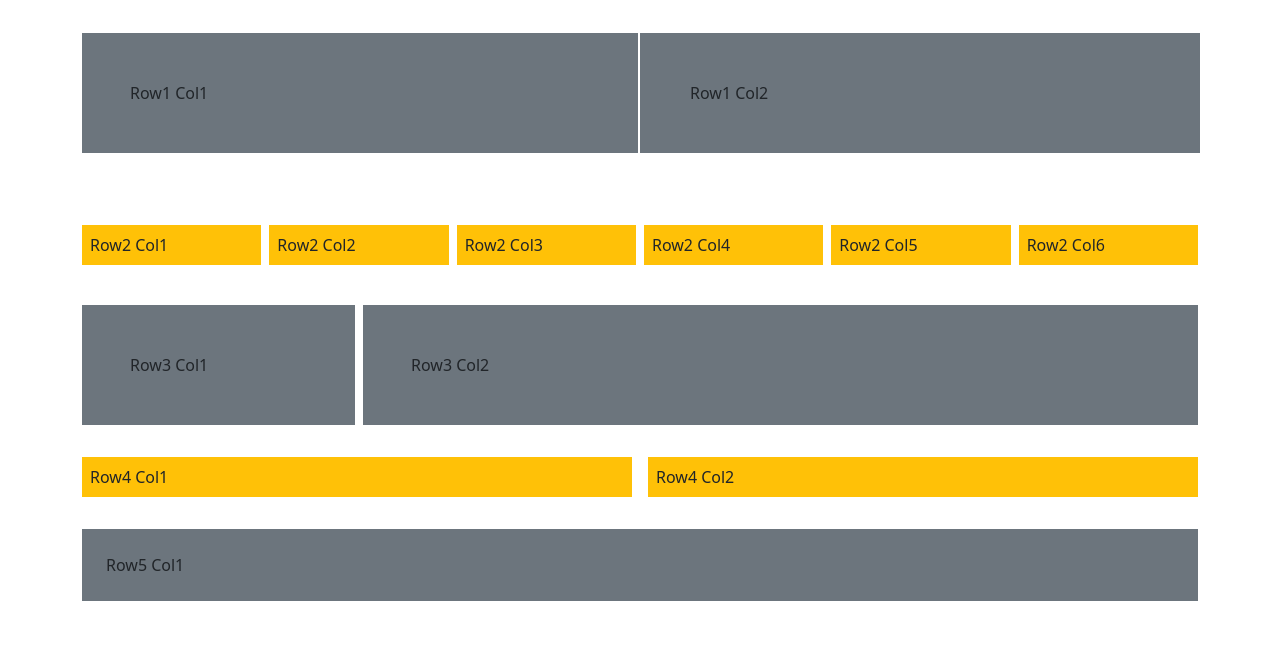
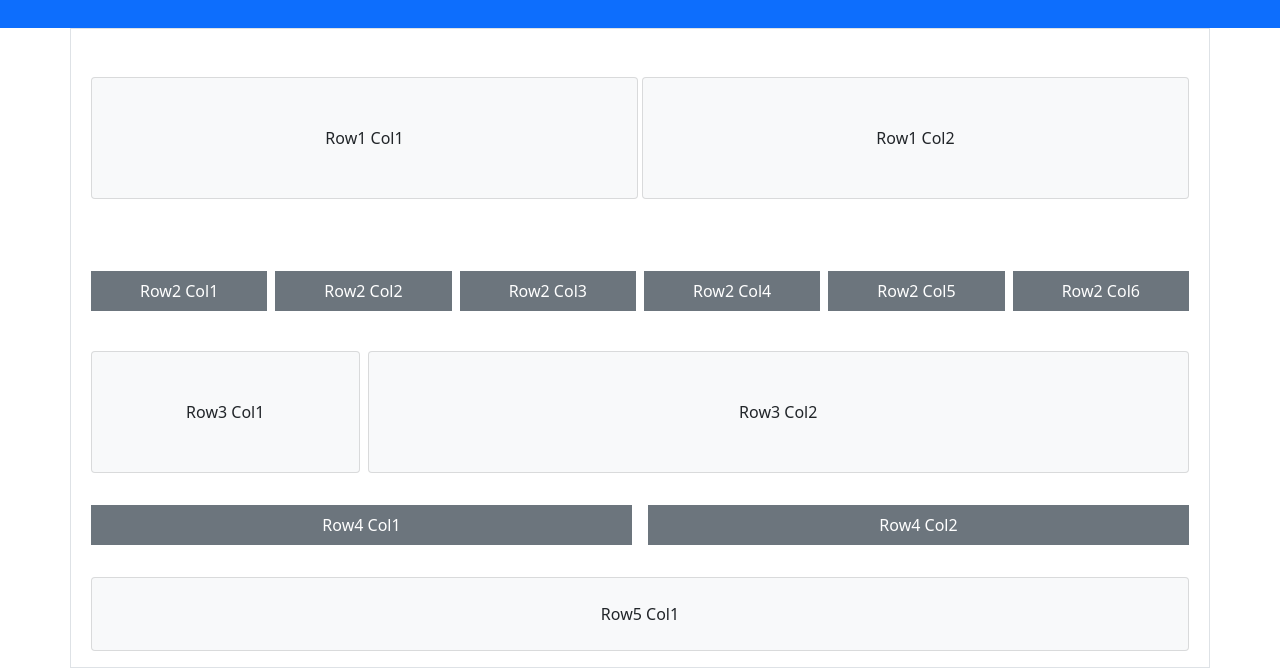
Before and after one commit to Alyssa-Allera/Bootstrap-Exersice-1, a plain HTML site: page index.html in a window 1280 px wide. Shown: the part 135-803 px from the top of the page. Drawn offline with nearby package versions, Linux system fonts and the light colour scheme.

Commit message:
Update index.html

```diff
--- a/index.html
+++ b/index.html
@@ -8,64 +8,67 @@
     <link href="https://cdn.jsdelivr.net/npm/bootstrap@5.0.1/dist/css/bootstrap.min.css" rel="stylesheet" integrity="sha384-+0n0xVW2eSR5OomGNYDnhzAbDsOXxcvSN1TPprVMTNDbiYZCxYbOOl7+AMvyTG2x" crossorigin="anonymous">
 </head>
 <body>
-    <div class="container-fluid bg-primary py-5">FLUID</div>
-
+    <div class="container-fluid bg-primary py-5 display-4 text-white text-center">
+        FLUID
+    </div>
+    <div class="container border px-2">
         <div class="container py-5">
             <div class="row gx-1">
                 <div class="col-6">
-                <div class="p-5 bg-secondary">Row1 Col1</div>
+                    <div class="card bg-light p-5 text-center">Row1 Col1</div>
                 </div>
-            <div class="col-6 bg-secondary">
-                <div class="p-5 bg-secondary">Row1 Col2</div>
+                <div class="col-6">
+                    <div class="card bg-light p-5 text-center">Row1 Col2</div>
                 </div>
             </div>
         </div>
         <div class="container py-4">
             <div class="row gx-2 gy-2">
                 <div class="col-sm-6 col-md-4 col-lg-2">
-                <div class="p-2 bg-warning">Row2 Col1</div>
+                    <div class="p-2 bg-secondary text-center text-white">Row2 Col1</div>
                 </div>
                 <div class="col-sm-6 col-md-4 col-lg-2">
-                <div class="p-2 bg-warning">Row2 Col2</div>
+                    <div class="p-2 bg-secondary text-center text-white">Row2 Col2</div>
                 </div>
                 <div class="col-sm-6 col-md-4 col-lg-2">
-                <div class="p-2 bg-warning">Row2 Col3</div>
+                    <div class="p-2 bg-secondary text-center text-white">Row2 Col3</div>
                 </div>
                 <div class="col-sm-6 col-md-4 col-lg-2">
-                <div class="p-2 bg-warning">Row2 Col4</div>
+                    <div class="p-2 bg-secondary text-center text-white">Row2 Col4</div>
                 </div>
                 <div class="col-sm-6 col-md-4 col-lg-2">
-                <div class="p-2 bg-warning">Row2 Col5</div>
+                    <div class="p-2 bg-secondary text-center text-white">Row2 Col5</div>
                 </div>
                 <div class="col-sm-6 col-md-4 col-lg-2">
-                <div class="p-2 bg-warning">Row2 Col6</div>
+                    <div class="p-2 bg-secondary text-center text-white">Row2 Col6</div>
                 </div>
             </div>
         </div>
         <div class="container py-3">
             <div class="row gx-2">
                 <div class="col-sm-5 col-md-4 col-lg-3">
-                <div class="p-5 bg-secondary">Row3 Col1</div>
+                    <div class="p-5 card bg-light text-center">Row3 Col1</div>
                 </div>
                 <div class="col-sm-7 col-md-8 col-lg-9">
-                <div class="p-5 bg-secondary">Row3 Col2</div>
+                    <div class="p-5 card bg-light text-center">Row3 Col2</div>
                 </div>
             </div>
         </div>
         <div class="container py-3">
             <div class="row gx-3 gy-2">
                 <div class="col-sm-12 col-md-6">
-                <div class="p-2 bg-warning">Row4 Col1</div>
+                    <div class="p-2 bg-secondary text-center text-white">Row4 Col1</div>
                 </div>
                 <div class="col-sm-12 col-md-6">
-                <div class="p-2 bg-warning">Row4 Col2</div>
+                    <div class="p-2 bg-secondary text-center text-white">Row4 Col2</div>
                 </div>
             </div>
         </div>
         <div class="container py-3">
             <div class="row">
                 <div class="col-12">
-                <div class="p-4 bg-secondary">Row5 Col1</div>
+                    <div class="p-4 card bg-light text-center">Row5 Col1</div>
+                </div>
             </div>
         </div>
     </div>
```
Lines whose indentation alone changed are shown as unchanged.
